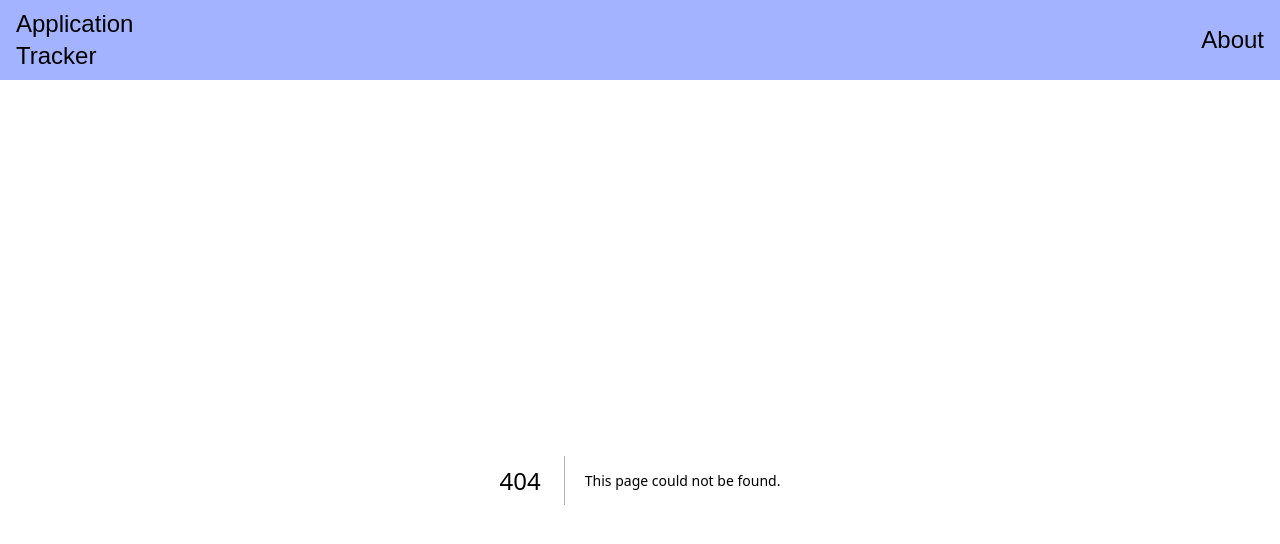
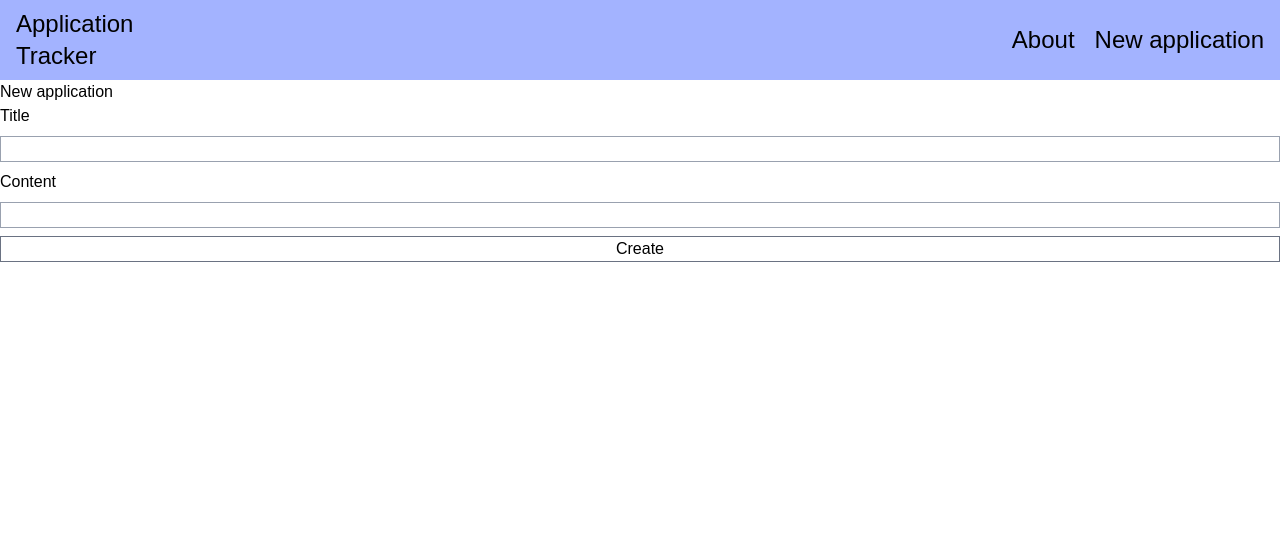
Before and after one commit to maijaelinalaine/application-tracker, a Next.js app: page /form in a window 1280 px wide. Before the commit this address had no page. Shown: the top 544 px of the page. Built offline with nearby package versions, Linux system fonts and the light colour scheme.

Commit message:
form frontend

```diff
--- /dev/null
+++ b/app/form/page.tsx
@@ -0,0 +1,45 @@
+"use client";
+
+import { useForm } from "@/hooks/useForm";
+
+export default function Form() {
+  const { formData, handleChange, handleReset } = useForm({
+    title: "",
+    content: "",
+  });
+
+  const handleSubmit = (e: React.FormEvent<HTMLFormElement>) => {
+    e.preventDefault();
+    console.log(formData);
+    handleReset();
+  };
+
+  return (
+    <div>
+      <div>New application</div>
+      <form onSubmit={handleSubmit} className="flex flex-col gap-2">
+        <label htmlFor="title">Title</label>
+        <input
+          type="text"
+          name="title"
+          id="title"
+          value={formData.title}
+          onChange={handleChange}
+          className="border border-gray-400"
+        />
+        <label htmlFor="content">Content</label>
+        <input
+          type="text"
+          name="content"
+          id="content"
+          value={formData.content}
+          onChange={handleChange}
+          className="border border-gray-400"
+        />
+        <button type="submit" className="border border-gray-500">
+          Create
+        </button>
+      </form>
+    </div>
+  );
+}
--- a/components/Navbar.tsx
+++ b/components/Navbar.tsx
@@ -6,9 +6,12 @@ export default function Navbar() {
       <Link href="/" className="text-2xl">
         Application Tracker
       </Link>
-      <div className="flex flex-row items-center justify-end w-full">
+      <div className="flex flex-row items-center justify-end w-full gap-5">
         <Link href="/about" className="text-2xl">
           About
+        </Link>
+        <Link href="/form" className="text-2xl">
+          New application
         </Link>
       </div>
     </header>
--- /dev/null
+++ b/hooks/useForm.ts
@@ -0,0 +1,26 @@
+import { useState } from "react";
+
+export const useForm = <T>(initialValues: T) => {
+  const [formData, setFormData] = useState<T>(initialValues);
+
+  const handleChange = (
+    e: React.ChangeEvent<HTMLInputElement | HTMLSelectElement>
+  ) => {
+    const { id, value, type, checked } = e.target as HTMLInputElement;
+    setFormData((prev) => ({
+      ...prev,
+      [id]: type === "checkbox" ? checked : value,
+    }));
+  };
+
+  const handleReset = () => {
+    setFormData(initialValues);
+  };
+
+  return {
+    formData,
+    handleChange,
+    handleReset,
+    setFormData,
+  };
+};
```
